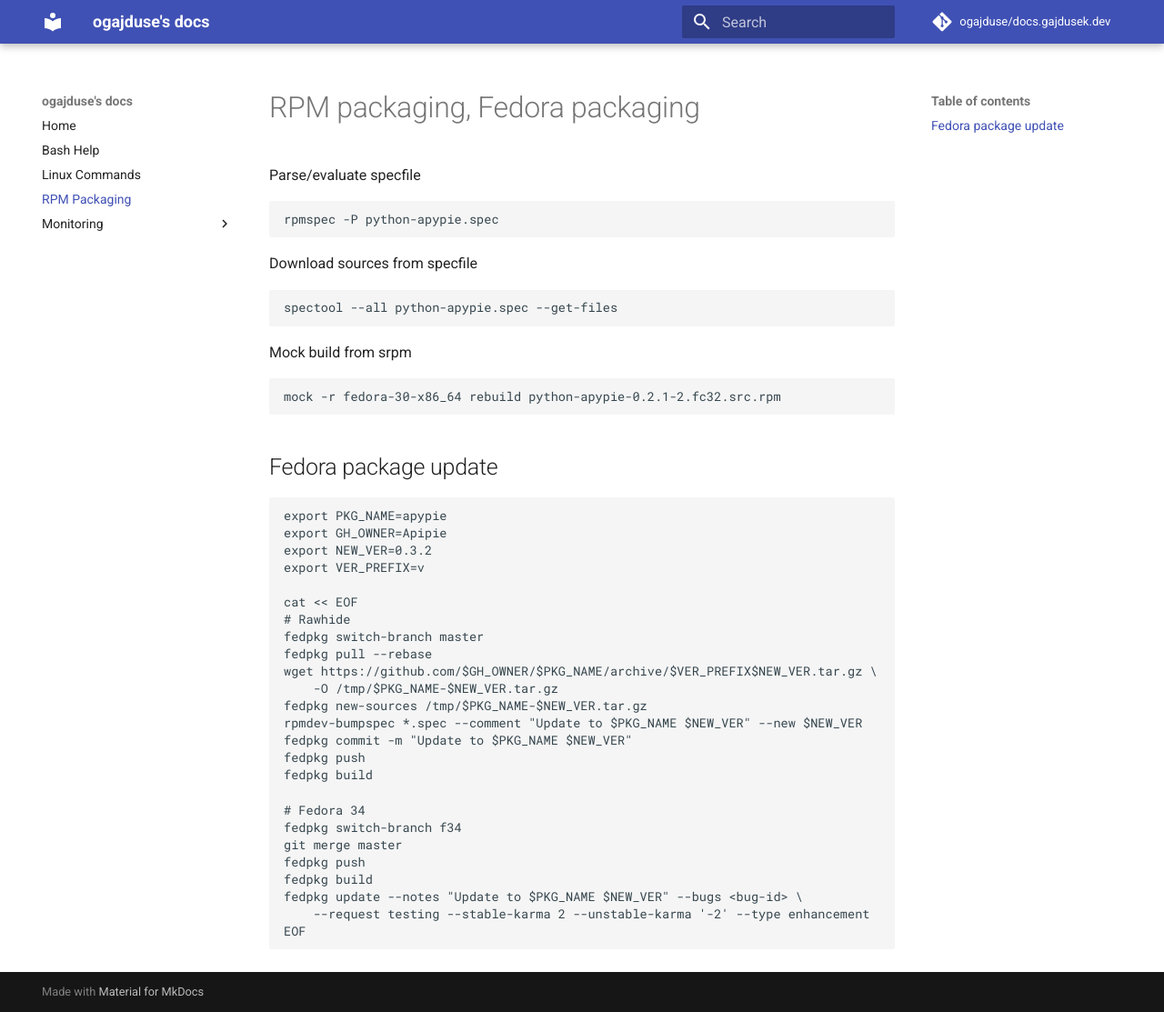
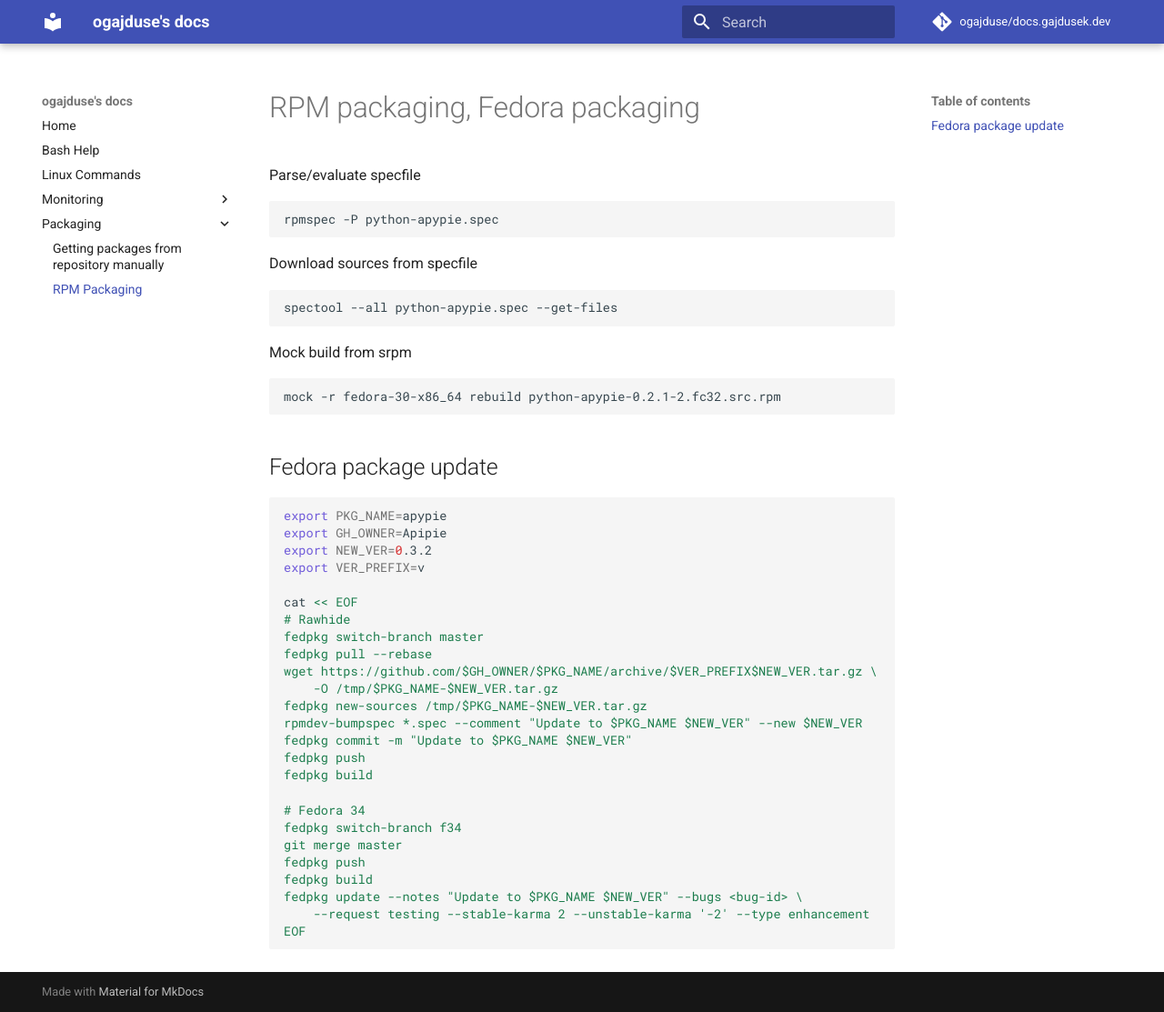
Before and after one commit to ogajduse/docs.gajdusek.dev, an MkDocs documentation site: the page built from docs/packaging/rpm-packaging.md, in a window 1280 px wide and 1113 px high. Shown: the whole window at 91% size. Built offline with MkDocs 1.6.1 and Material for MkDocs 9.7.7, drawn with Linux system fonts in a browser that asks for light colours; comment, search, counter and statistics services are not loaded.

Commit message:
Add page about Getting Repository packages

```diff
--- a/mkdocs.yml
+++ b/mkdocs.yml
@@ -8,8 +8,15 @@ nav:
   - Home: index.md
   - Bash Help: bash_help.md
   - Linux Commands: linux-commands.md
-  - RPM Packaging: rpm-packaging.md
   - Monitoring:
       - Graphite: monitoring/graphite.md
+  - Packaging:
+      - Getting packages from repository manually: packaging/getting-repo-packages.md
+      - RPM Packaging: packaging/rpm-packaging.md
 theme:
   name: "material"
+markdown_extensions:
+  - pymdownx.highlight
+  - pymdownx.inlinehilite
+  - pymdownx.superfences
+  - pymdownx.snippets
```
Also changed, not shown: docs/packaging/getting-repo-packages.md (added, +82 -0 lines), docs/packaging/rpm-packaging.md (renamed from docs/rpm-packaging.md).
